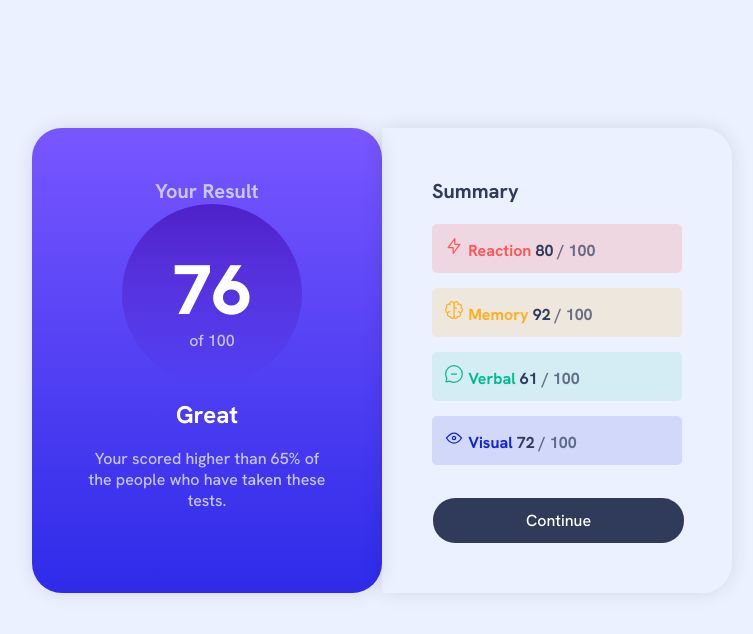
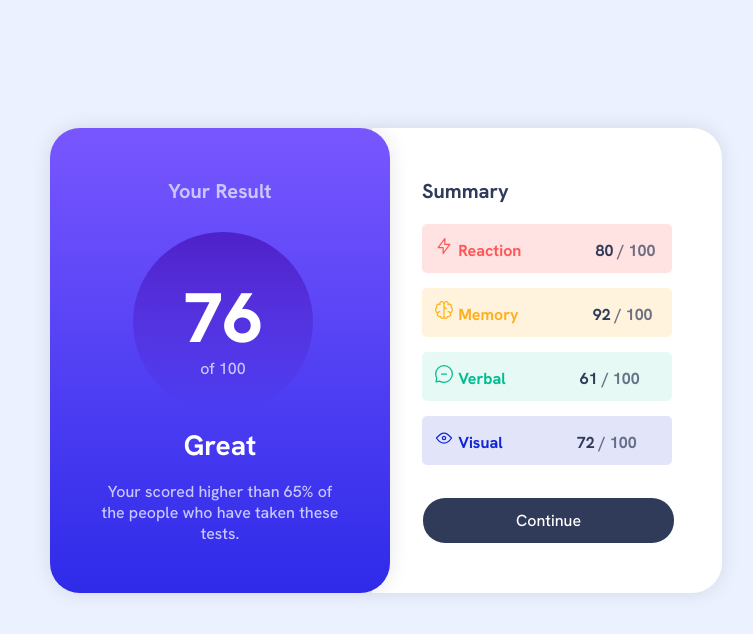
Before and after one commit to clara-silva-martins/challenge-frontend, a plain HTML site: page challenge-02-summary/index.html in a window 1280 px wide. Shown: the whole page, without its empty margins (96-849 px from the left). Drawn offline with Linux system fonts and the light colour scheme.

Commit message:
adicionando estilo

```diff
--- a/challenge-02-summary/style.css
+++ b/challenge-02-summary/style.css
@@ -25,12 +25,15 @@ body{
     border-radius: 30px;
     box-shadow: 0px 0px 20px rgba(0, 0, 0, 0.1);
     text-align: center;
-    min-width: 350px;
-    max-width: 350px;
+    min-width: 340px;
+    max-width: 340px;
+    position: relative;
+    left: 18px;
 }
 
 h2{
     margin-top: 15px;
+    font-size: 28px;
 
 }
 
@@ -47,7 +50,7 @@ h2, #circulo{
     font-size: 70px;
     font-weight: 800;
     position: relative;
-    left: 40px;
+    left: 33px;
 }
 
 .number{
@@ -55,7 +58,9 @@ h2, #circulo{
     top: 40px;
 }
 
-
+.titulo-sec-um, .titulo-sec-dois{
+    margin-bottom: 28px;
+}
 
 .titulo-sec-um, .cor-lilas, .texto-parag{
     color: hsl(241, 100%, 89%);
@@ -65,6 +70,8 @@ h2, #circulo{
 .titulo-sec-um, .titulo-sec-dois{
     font-size: 20px;
 }
+
+
 
 .texto-parag{
     position: relative;
@@ -80,14 +87,19 @@ h2, #circulo{
     box-shadow: 0px 0px 20px rgba(0, 0, 0, 0.1);
     min-width: 350px;
     max-width: 350px;
+    background-color: white;
+
 
 }
+
+
 
 .titulo-sec-dois{
     color:hsl(224, 30%, 27%);
     margin-bottom: 20px;
 
 }
+
 
 .div-um, .div-dois, .div-tres, .div-quatro{
     padding: 12px;
@@ -149,6 +161,11 @@ h2, #circulo{
 
 }
 
+.cor-azul, .cor-cinza{
+    position: relative;
+    left: 70px;
+}
+
 .cor-lilas{
     font-weight: 500;
     position: relative;
@@ -168,3 +185,10 @@ button{
     left: 1px;
     margin-top: 18px;
 }
+
+button:hover{
+    background-image: linear-gradient(hsla(256, 72%, 46%, 1), hsla(241, 72%, 46%, 0) );
+    background-color: hsl(241, 81%, 54%);
+    cursor: pointer;
+
+}
```
Also changed, not shown: challenge-02-summary/index.html (+3 -3 lines).
